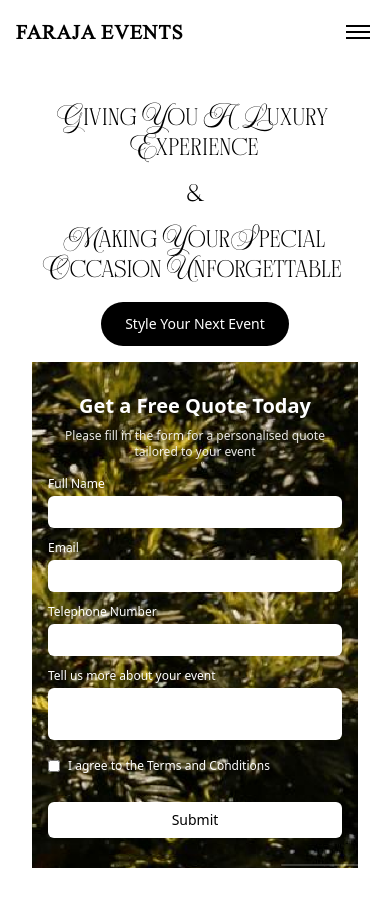
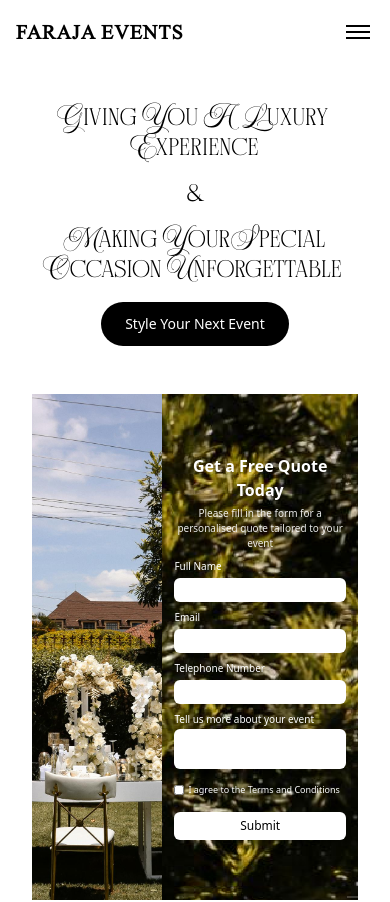
Before and after one commit to sakibnjr/farjana-events, a Next.js app: page / in a window 390 px wide. Shown: the top 902 px of the page. Built offline with nearby package versions, Linux system fonts and the light colour scheme.

Commit message:
added image and form

```diff
--- a/src/components/New.js
+++ b/src/components/New.js
@@ -193,21 +193,21 @@ const New = () => {
         </motion.button>
 
         {/* hero section - table setup image */}
-        <div className="relative flex flex-col lg:flex-row w-full h-auto lg:h-[80vh]">
+        <div className="relative flex w-full h-[60vh] sm:h-[70vh] lg:h-[80vh] mt-8">
           {/* Left Section — Event Setup Image */}
-          <div className="hidden lg:block w-full lg:w-[60%] h-[40vh] sm:h-[50vh] lg:h-full bg-white relative">
+          <div className="w-[40%] lg:w-[60%] h-full bg-white relative">
             <Image
               src="/heroLeft.jpg"
               alt="Event Setup"
               fill
               className="object-cover"
               priority
-              sizes="(max-width: 1024px) 100vw, 60vw"
+              sizes="(max-width: 1024px) 40vw, 60vw"
             />
           </div>
 
           {/* Right Section — Image with Overlay Form */}
-          <div className="relative w-full lg:w-[40%] h-[60vh] sm:h-[70vh] lg:h-full">
+          <div className="relative w-[60%] lg:w-[40%] h-full">
             {/* Background Image */}
             <Image
               src="/heroRight.png"
@@ -215,86 +215,86 @@ const New = () => {
               fill
               className="object-cover"
               priority
-              sizes="(max-width: 1024px) 100vw, 40vw"
+              sizes="(max-width: 1024px) 60vw, 40vw"
             />
 
             {/* Form Overlay Content */}
-            <div className="absolute inset-0 flex items-center justify-center p-4 sm:p-6 lg:p-8 text-white">
+            <div className="absolute inset-0 flex items-center justify-center p-3 sm:p-4 lg:p-8 text-white">
               <div className="w-full max-w-sm">
-                <h1 className="text-xl sm:text-2xl lg:text-3xl font-bold mb-2 sm:mb-3 text-white">
+                <h1 className="text-base sm:text-xl lg:text-3xl font-bold mb-1 sm:mb-2 lg:mb-3 text-white">
                   Get a Free Quote Today
                 </h1>
-                <p className="text-xs sm:text-sm mb-4 sm:mb-6 text-white opacity-90">
+                <p className="text-[10px] sm:text-xs lg:text-sm mb-2 sm:mb-4 lg:mb-6 text-white opacity-90">
                   Please fill in the form for a personalised quote tailored to
                   your event
                 </p>
 
-                <form className="space-y-3 sm:space-y-4">
+                <form className="space-y-2 sm:space-y-3 lg:space-y-4">
                   <div>
                     <label
                       htmlFor="fullName"
-                      className="block text-start text-xs sm:text-sm font-medium mb-1 text-white"
+                      className="block text-start text-[10px] sm:text-xs lg:text-sm font-medium mb-0.5 sm:mb-1 text-white"
                     >
                       Full Name
                     </label>
                     <input
                       type="text"
                       id="fullName"
-                      className="w-full px-2 sm:px-3 py-1.5 sm:py-2 rounded-md text-black bg-white border-0 focus:outline-none focus:ring-2 focus:ring-white/50 text-sm"
+                      className="w-full px-1.5 sm:px-2 lg:px-3 py-1 sm:py-1.5 lg:py-2 rounded-md text-black bg-white border-0 focus:outline-none focus:ring-2 focus:ring-white/50 text-xs sm:text-sm"
                     />
                   </div>
 
                   <div>
                     <label
                       htmlFor="email"
-                      className="block text-start text-xs sm:text-sm font-medium mb-1 text-white"
+                      className="block text-start text-[10px] sm:text-xs lg:text-sm font-medium mb-0.5 sm:mb-1 text-white"
                     >
                       Email
                     </label>
                     <input
                       type="email"
                       id="email"
-                      className="w-full px-2 sm:px-3 py-1.5 sm:py-2 rounded-md text-black bg-white border-0 focus:outline-none focus:ring-2 focus:ring-white/50 text-sm"
+                      className="w-full px-1.5 sm:px-2 lg:px-3 py-1 sm:py-1.5 lg:py-2 rounded-md text-black bg-white border-0 focus:outline-none focus:ring-2 focus:ring-white/50 text-xs sm:text-sm"
                     />
                   </div>
 
                   <div>
                     <label
                       htmlFor="phone"
-                      className="block text-start text-xs sm:text-sm font-medium mb-1 text-white"
+                      className="block text-start text-[10px] sm:text-xs lg:text-sm font-medium mb-0.5 sm:mb-1 text-white"
                     >
                       Telephone Number
                     </label>
                     <input
                       type="tel"
                       id="phone"
-                      className="w-full px-2 sm:px-3 py-1.5 sm:py-2 rounded-md text-black bg-white border-0 focus:outline-none focus:ring-2 focus:ring-white/50 text-sm"
+                      className="w-full px-1.5 sm:px-2 lg:px-3 py-1 sm:py-1.5 lg:py-2 rounded-md text-black bg-white border-0 focus:outline-none focus:ring-2 focus:ring-white/50 text-xs sm:text-sm"
                     />
                   </div>
 
                   <div>
                     <label
                       htmlFor="eventDetails"
-                      className="block text-start text-xs sm:text-sm font-medium mb-1 text-white"
+                      className="block text-start text-[10px] sm:text-xs lg:text-sm font-medium mb-0.5 sm:mb-1 text-white"
                     >
                       Tell us more about your event
                     </label>
                     <textarea
                       id="eventDetails"
                       rows="2"
-                      className="w-full px-2 sm:px-3 py-1.5 sm:py-2 rounded-md text-black bg-white border-0 focus:outline-none focus:ring-2 focus:ring-white/50 resize-none text-sm"
+                      className="w-full px-1.5 sm:px-2 lg:px-3 py-1 sm:py-1.5 lg:py-2 rounded-md text-black bg-white border-0 focus:outline-none focus:ring-2 focus:ring-white/50 resize-none text-xs sm:text-sm"
                     ></textarea>
                   </div>
 
-                  <div className="flex items-start gap-2 mt-3 sm:mt-4">
+                  <div className="flex items-start gap-1 sm:gap-2 mt-2 sm:mt-3 lg:mt-4">
                     <input
                       type="checkbox"
                       id="terms"
-                      className="mt-0.5 w-3 h-3 sm:w-4 sm:h-4 accent-white"
+                      className="mt-0.5 w-2.5 h-2.5 sm:w-3 sm:h-3 lg:w-4 lg:h-4 accent-white"
                     />
                     <label
                       htmlFor="terms"
-                      className="text-xs sm:text-sm text-white"
+                      className="text-[9px] sm:text-xs lg:text-sm text-white"
                     >
                       I agree to the Terms and Conditions
                     </label>
@@ -302,7 +302,7 @@ const New = () => {
 
                   <button
                     type="submit"
-                    className="w-full bg-white text-black font-medium py-2 sm:py-3 px-4 sm:px-6 rounded-md mt-4 sm:mt-6 hover:bg-gray-100 transition-colors duration-200 text-sm sm:text-base"
+                    className="w-full bg-white text-black font-medium py-1.5 sm:py-2 lg:py-3 px-3 sm:px-4 lg:px-6 rounded-md mt-2 sm:mt-4 lg:mt-6 hover:bg-gray-100 transition-colors duration-200 text-xs sm:text-sm lg:text-base"
                   >
                     Submit
                   </button>
```
